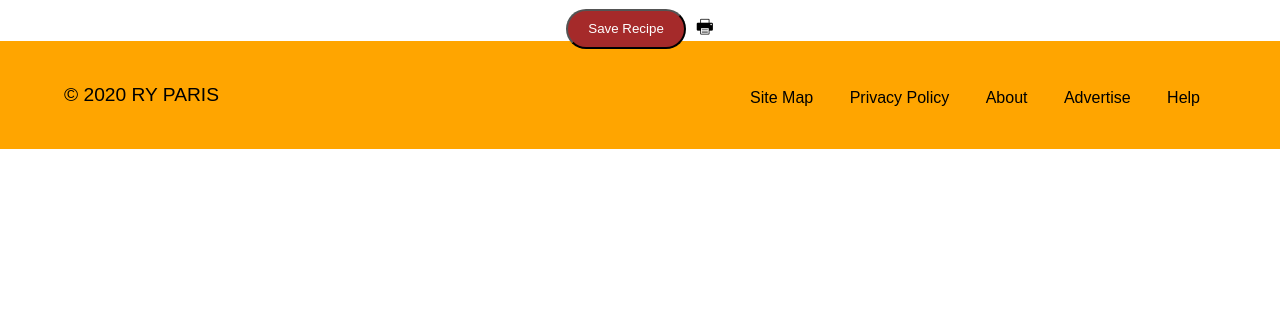
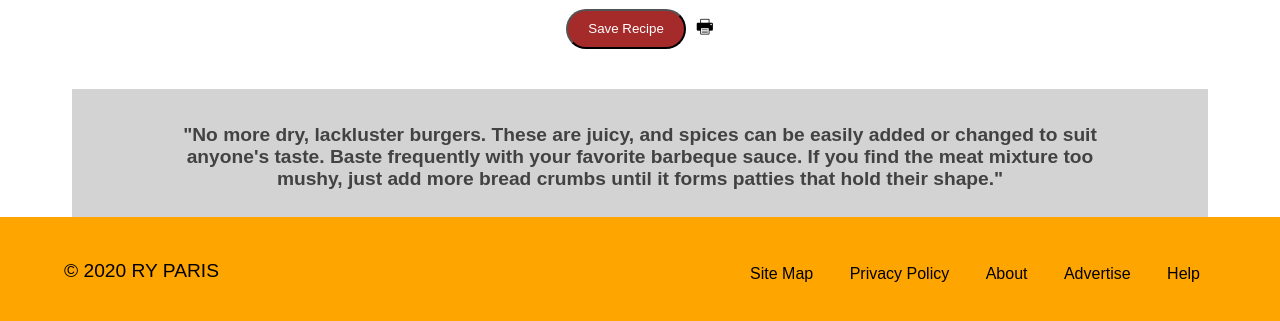
Before and after one commit to frowningfrog/RY-PARIS-Burger-Website, a plain HTML site: page recipe.html in a window 1280 px wide. Shown: the part 701-1022 px from the top of the page. Before the commit the page ends 850 px from the top, so only its background shows below. Drawn offline with Linux system fonts and the light colour scheme.

Commit message:
add gray paragraph

```diff
--- a/css/style.css
+++ b/css/style.css
@@ -154,6 +154,17 @@ button {
     width: 9em;
     height: 3em;
     border-radius: 3em;
+    margin-bottom: 3em;
+}
+#pg {
+    background-color: lightgray;
+    color: rgb(66, 66, 66);
+    margin-left: 4em;
+    margin-right: 4em;
+    padding-left: 6em;
+    padding-right: 6em;
+    padding-top: 1em;
+    padding-bottom: 1em;
 }
 footer {
     display: flex;
--- a/recipe.html
+++ b/recipe.html
@@ -59,6 +59,9 @@
             <button>Save Recipe</button>
             <p class="row">&nbsp;🖶</p>
         </div>
+        <div class="bolder" id="pg">
+            <p>&quot;No more dry, lackluster burgers. These are juicy, and spices can be easily added or changed to suit anyone's taste. Baste frequently with your favorite barbeque sauce. If you find the meat mixture too mushy, just add more bread crumbs until it forms patties that hold their shape.&quot;</p>
+        </div>
     </div>
     <footer>
         <p>© 2020 RY PARIS</p>
```
